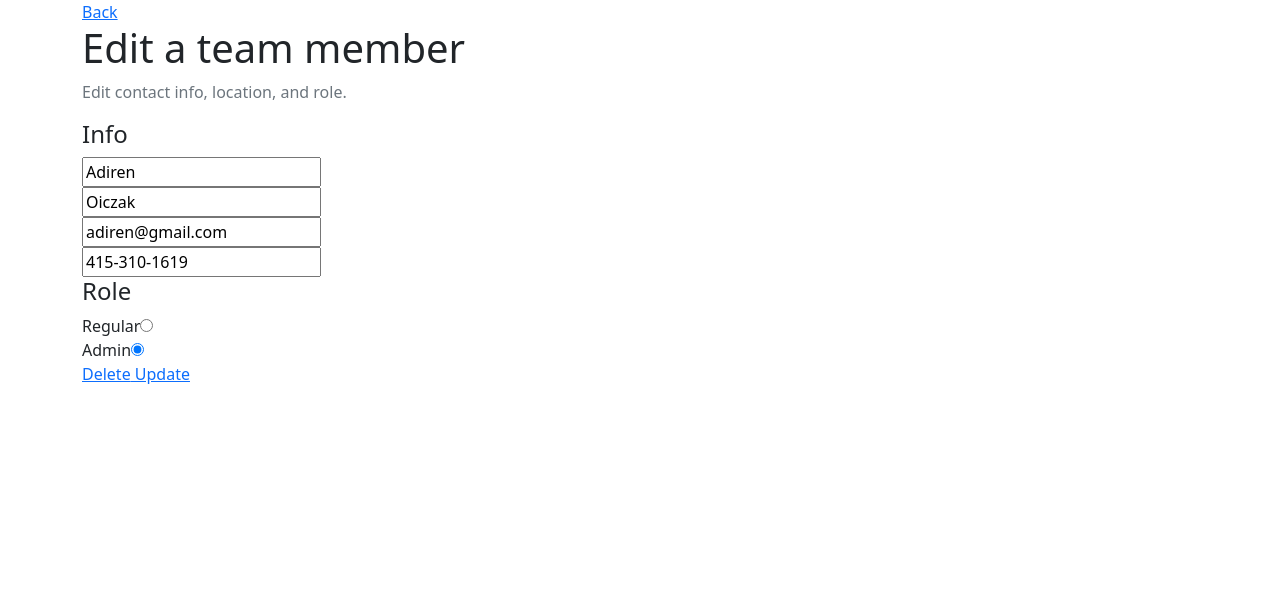
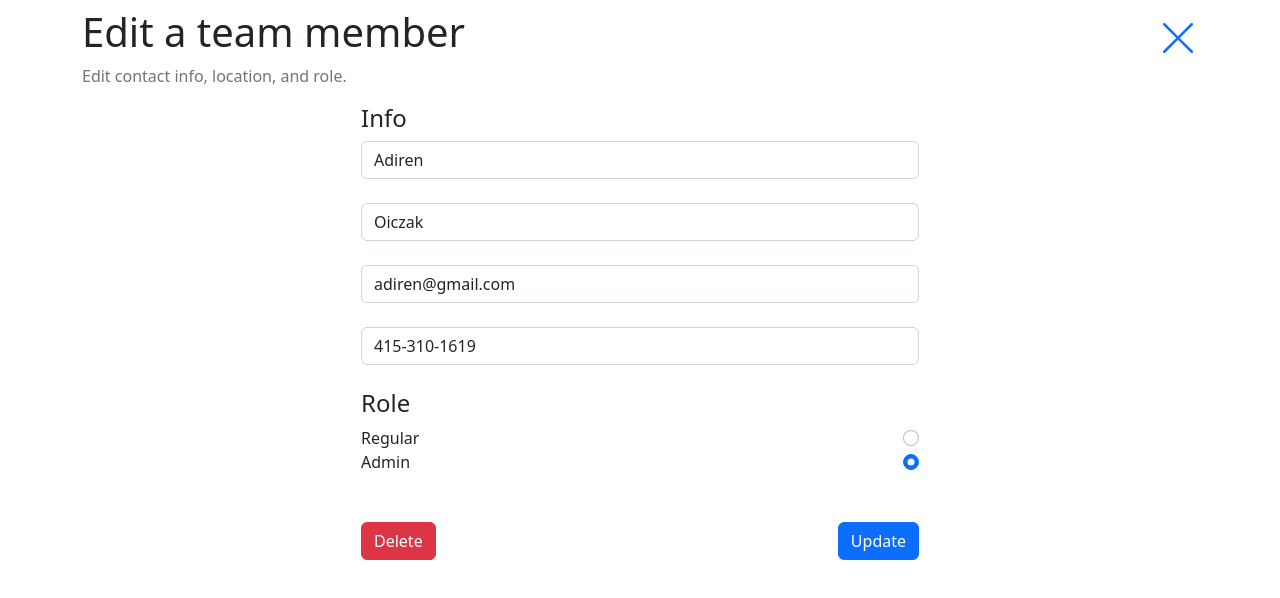
Before and after one commit to yuhongz12/team-member-management, a React (Create React App) app: page /edit/1 in a window 1280 px wide. Shown: the top 598 px of the page. Built offline with nearby package versions, Linux system fonts and the light colour scheme.

Commit message:
update styling and layout using bootstrap

```diff
--- a/package.json
+++ b/package.json
@@ -8,6 +8,7 @@
     "@testing-library/react": "^13.4.0",
     "@testing-library/user-event": "^13.5.0",
     "bootstrap": "^5.2.2",
+    "bootstrap-icons": "^1.10.2",
     "react": "^18.2.0",
     "react-bootstrap": "^2.6.0",
     "react-dom": "^18.2.0",
--- a/src/App.js
+++ b/src/App.js
@@ -10,7 +10,7 @@ function App() {
 
     return (
         <BrowserRouter>
-            <div className={'container'}>
+            <div className={'container mt-2'}>
                 <Routes>
                     <Route path={'/*'} element={<HomePage/>}/>
                     <Route path={'/create'} element={<CreateMember/>}/>
--- a/src/create-member/index.js
+++ b/src/create-member/index.js
@@ -23,41 +23,81 @@ const CreateMember = () => {
 
     return (
         <div>
-            <Link to={'/'}>Back</Link>
+            <Link className={'float-end fs-1'} to={'/'}><i className="bi bi-x-lg"></i></Link>
             <h1>Add a team member</h1>
             <p className={'text-muted'}>Set email, location, and role.</p>
 
-            <div>
+            <div className={'d-flex justify-content-center'}>
+                <div className={'w-50'}>
                     <h4>Info</h4>
-                <input placeholder={'First Name'} value={newFirstName}
+                    <input className={'w-100 form-control'} placeholder={'First Name'} value={newFirstName}
                            onChange={event => setNewFirstName(event.target.value)}
                            type="text" name="firstName"/><br/>
-                <input placeholder={'Last Name'} value={newLastName}
+                    <input className={'w-100 form-control'} placeholder={'Last Name'} value={newLastName}
                            onChange={event => setNewLastName(event.target.value)}
                            type="text" name="firstName"/><br/>
-                <input placeholder={'Email'} value={newEmail} onChange={event => setNewEmail(event.target.value)}
+                    <input className={'w-100 form-control'} placeholder={'Email'} value={newEmail}
+                           onChange={event => setNewEmail(event.target.value)}
                            type="text" name="email"/><br/>
-                <input placeholder={'Phone'} value={newPhone} onChange={event => setNewPhone(event.target.value)}
+                    <input className={'w-100 form-control'} placeholder={'Phone'} value={newPhone}
+                           onChange={event => setNewPhone(event.target.value)}
                            type="text" name="phoneNumber"/><br/>
 
                     <h4>Role</h4>
                     <div>
-                    <label>
-                        Regular
-                        <input checked={newRole === "regular"} onChange={event => setNewRole(event.target.value)}
+                        <label htmlFor={'role-regular'} className={'form-check-label'}>Regular</label>
+                        <input id={'role-regular'} className={'form-check-input float-end'}
+                               checked={newRole === "regular"} onChange={event => setNewRole(event.target.value)}
                                name={"role"} type="radio" value="regular"/>
+                    </div>
+                    <div>
+                        <label htmlFor={'role-admin'} className={'form-check-label'}>Admin</label>
+                        <input id={'role-admin'} className={'form-check-input float-end'} checked={newRole === "admin"}
+                               onChange={event => setNewRole(event.target.value)}
+                               name={"role"} type="radio" value="admin"/>
+                    </div>
 
-                    </label><br/>
-                    <label>
-                        Admin
-                        <input checked={newRole === "admin"} onChange={event => setNewRole(event.target.value)}
-                               name={"role"} type="radio" value="admin"/>
-                    </label>
+                    <div className={'mt-5 d-flex justify-content-end'}>
+                        <Link class={'btn btn-primary'} to={'/'} onClick={addMemberHandler}>Create</Link>
                     </div>
+
+
                 </div>
-            <Link to={'/'} onClick={addMemberHandler}> Create</Link>
+
+            </div>
         </div>
     )
 }
 
 export default CreateMember;
+
+//
+// <div className={'d-flex justify-content-center'}>
+//     <div className={'w-50'}>
+//         <h4>Info</h4>
+//         <input className={'w-100 form-control'} placeholder={'First Name'} value={newFirstName}
+//                onChange={event => setNewFirstName(event.target.value)}
+//                type="text" name="firstName"/><br/>
+//         <input className={'w-100 form-control'} placeholder={'Last Name'} value={newLastName}
+//                onChange={event => setNewLastName(event.target.value)}
+//                type="text" name="firstName"/><br/>
+//         <input className={'w-100 form-control'} placeholder={'Email'} value={newEmail} onChange={event => setNewEmail(event.target.value)}
+//                type="email" name="email"/><br/>
+//         <input className={'w-100 form-control'} placeholder={'Phone'} value={newPhone} onChange={event => setNewPhone(event.target.value)}
+//                type="text" name="phoneNumber"/><br/>
+//
+//         <h4>Role</h4>
+//         <div>
+//             <label htmlFor={'role-regular'} className={'form-check-label'}>Regular</label>
+//             <input id={'role-regular'} className={'form-check-input float-end'} checked={newRole === "regular"}
+//                    onChange={event => setNewRole(event.target.value)}
+//                    name={"role"} type="radio" value="regular"/>
+//         </div>
+//         <div>
+//             <label htmlFor={'role-admin'} className={'form-check-label'}>Admin</label>
+//             <input id={'role-admin'} className={'form-check-input float-end'} checked={newRole === "admin"}
+//                    onChange={event => setNewRole(event.target.value)}
+//                    name={"role"} type="radio" value="admin"/>
+//
+//
+//         </div>
--- a/src/edit-member/index.js
+++ b/src/edit-member/index.js
@@ -35,40 +35,53 @@ const EditMember = () => {
 
     return (
         <div>
-            <Link to={'/'}>Back</Link>
+            <Link className={'float-end fs-1'} to={'/'}><i className="bi bi-x-lg"></i></Link>
             <h1>Edit a team member</h1>
             <p className={'text-muted'}>Edit contact info, location, and role.</p>
 
-            <div>
+            <div className={'d-flex justify-content-center'}>
+                <div className={'w-50'}>
                     <h4>Info</h4>
-                <input placeholder={'First Name'} value={newFirstName}
+                    <input className={'w-100 form-control'} placeholder={'First Name'} value={newFirstName}
                            onChange={event => setNewFirstName(event.target.value)}
                            type="text" name="firstName"/><br/>
-                <input placeholder={'Last Name'} value={newLastName}
+                    <input className={'w-100 form-control'} placeholder={'Last Name'} value={newLastName}
                            onChange={event => setNewLastName(event.target.value)}
                            type="text" name="firstName"/><br/>
-                <input placeholder={'Email'} value={newEmail} onChange={event => setNewEmail(event.target.value)}
-                       type="text" name="email"/><br/>
-                <input placeholder={'Phone'} value={newPhone} onChange={event => setNewPhone(event.target.value)}
+                    <input className={'w-100 form-control'} placeholder={'Email'} value={newEmail}
+                           onChange={event => setNewEmail(event.target.value)}
+                           type="email" name="email"/><br/>
+                    <input className={'w-100 form-control'} placeholder={'Phone'} value={newPhone}
+                           onChange={event => setNewPhone(event.target.value)}
                            type="text" name="phoneNumber"/><br/>
 
                     <h4>Role</h4>
                     <div>
-                    <label>
-                        Regular
-                        <input checked={newRole === "regular"} onChange={event => setNewRole(event.target.value)}
+                        <label htmlFor={'role-regular'} className={'form-check-label'}>Regular</label>
+                        <input id={'role-regular'} className={'form-check-input float-end'}
+                               checked={newRole === "regular"}
+                               onChange={event => setNewRole(event.target.value)}
                                name={"role"} type="radio" value="regular"/>
+                    </div>
+                    <div>
+                        <label htmlFor={'role-admin'} className={'form-check-label'}>Admin</label>
+                        <input id={'role-admin'} className={'form-check-input float-end'} checked={newRole === "admin"}
+                               onChange={event => setNewRole(event.target.value)}
+                               name={"role"} type="radio" value="admin"/>
 
-                    </label><br/>
-                    <label>
-                        Admin
-                        <input checked={newRole === "admin"} onChange={event => setNewRole(event.target.value)}
-                               name={"role"} type="radio" value="admin"/>
-                    </label>
+
+                    </div>
+
+                    <div className={'d-flex justify-content-between mt-5'}>
+                        <Link className={'btn btn-danger'} to={'/'} onClick={deleteMemberHandler}> Delete</Link>
+                        <Link className={'btn btn-primary'} to={'/'} onClick={updateMemberHandler}> Update</Link>
                     </div>
                 </div>
-            <Link to={'/'} onClick={deleteMemberHandler}> Delete</Link>
-            <Link to={'/'} onClick={updateMemberHandler}> Update</Link>
+
+
+            </div>
+
+
         </div>
     );
 }
--- a/src/home/index.js
+++ b/src/home/index.js
@@ -7,10 +7,9 @@ const HomePage = () => {
     const memberArray = useSelector(state => state.members);
 
     return (
-
         <div>
+            <Link className={'float-end fs-1'} to={'/create'}><i className="bi bi-plus-lg"></i></Link>
             <h1>Team members</h1>
-            <Link to={'/create'}>Add</Link>
             <p className={'text-muted'}>You have {memberArray.length} team members.</p>
             <MemberList/>
         </div>
--- a/src/index.js
+++ b/src/index.js
@@ -4,6 +4,8 @@ import './index.css';
 import App from './App';
 import reportWebVitals from './reportWebVitals';
 import 'bootstrap/dist/css/bootstrap.min.css';
+import 'bootstrap-icons/font/bootstrap-icons.css';
+
 import {Provider} from "react-redux";
 import {configureStore} from "@reduxjs/toolkit";
 import membersReducer from "./reducers/members-reducer";
--- a/src/member-list/member-item.js
+++ b/src/member-list/member-item.js
@@ -13,12 +13,13 @@ const MemberItem = ({
                     }
 ) => {
     return (
-        <Link to={'/edit/' + member._id}>
+        <Link to={'/edit/' + member._id} style={{textDecoration: 'none'}}>
             <li className={'list-group-item row'}>
                 <div>
-                    <h4>{member.firstName} {member.lastName} {member.role === 'admin' && '[admin]'}</h4>
-                    <p>{member.phoneNumber}</p>
-                    <p>{member.email}</p>
+                    <h4>{member.firstName} {member.lastName} <span
+                        className="badge bg-secondary">{member.role === 'admin' && 'Admin'}</span></h4>
+                    <p className={'m-0 text-muted'}>{member.phoneNumber}</p>
+                    <p className={'m-0 text-muted'}>{member.email}</p>
                 </div>
             </li>
         </Link>
```
Also changed, not shown: 1 other file (tests, documents, lock files or other folders). Lines whose indentation alone changed are shown as unchanged.
